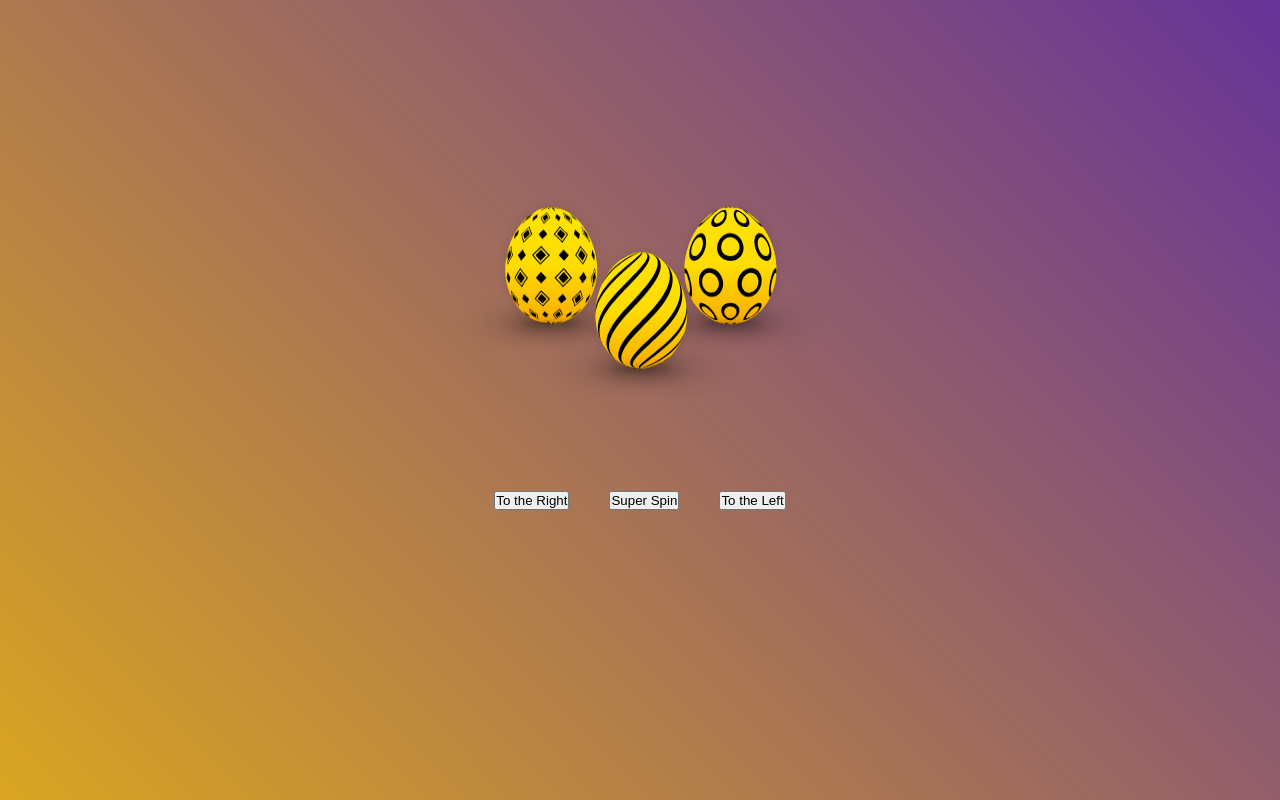
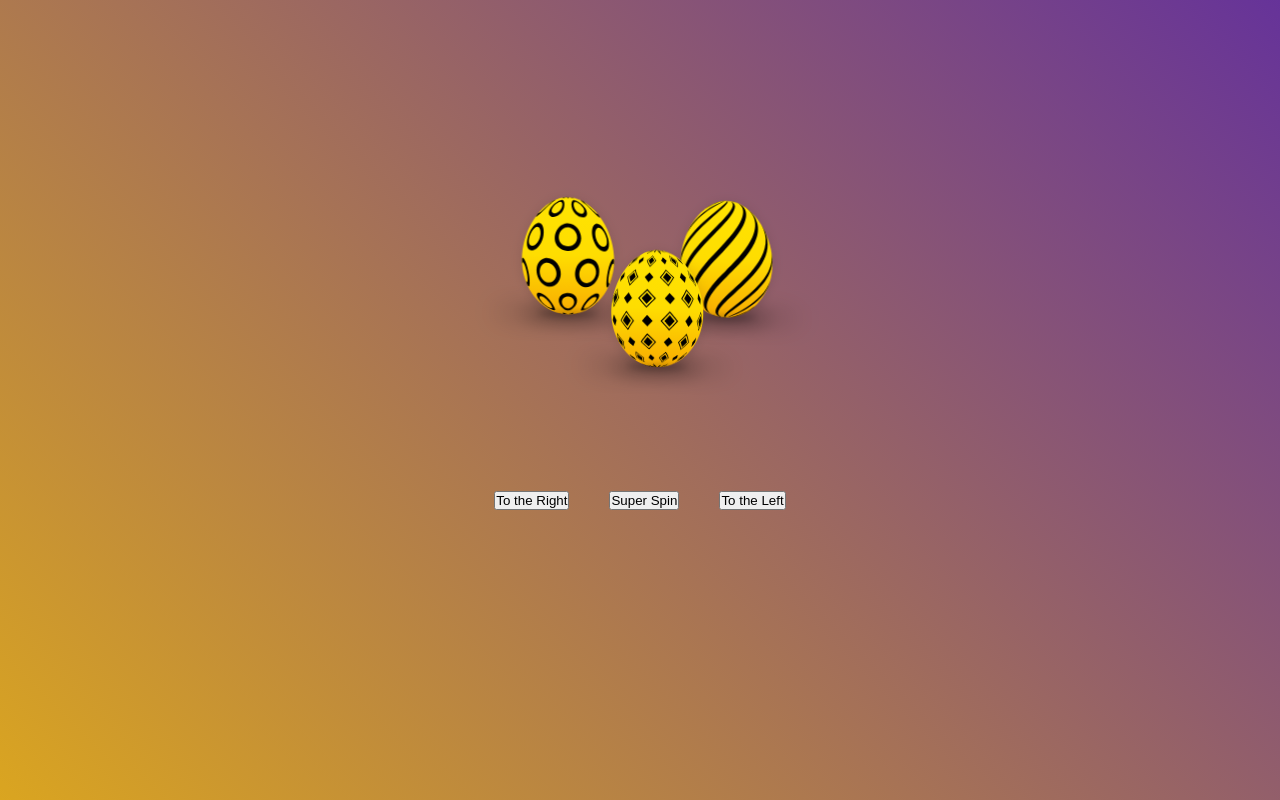
Before and after one commit to Bankon1/spinning-eggs, a plain HTML site: page index.html in a window 1280 px wide. Both pictures are taken after a click on the button "Super Spin". Drawn offline with Linux system fonts and the light colour scheme.

Commit message:
Added random spinning

```diff
--- a/main.js
+++ b/main.js
@@ -1,6 +1,10 @@
 const btnLeft = document.querySelector(".btn-left");
 const btnRight = document.querySelector(".btn-right");
 const btnRandomSpin = document.querySelector(".random-spin-btn");
+
+async function delay(ms) {
+  return new Promise((resolve) => setTimeout(resolve, ms));
+}
 
 let position = 1;
 const time = "1.5s";
@@ -76,27 +80,47 @@ function rotateEggsToRight() {
   }
 }
 
-function randomSpin() {
+async function randomSpin() {
   const time = "2s";
   const plate = document.querySelector(".plate");
   const electrons = document.querySelectorAll(".electron");
-  plate.style.animation = `plateFullTurn ${time} linear forwards`;
-  electrons.forEach(
-    (electron) =>
-      (electron.style.animation = `itemFullTurn ${time} linear forwards`)
-  );
-  plate.addEventListener(
-    "animationend",
+
+  const additionalThirdTurns = Math.floor(Math.random() * 3) + 1;
+  let currentState = 0;
+
+  const states = [
     () => {
-      plate.style.animation = "";
-      electrons.forEach((electron) => (electron.style.animation = ""));
+      plate.style.animation = `plateThreeThirdLeftTurn ${time} linear forwards`;
+      electrons.forEach(
+        (electron) =>
+          (electron.style.animation = `itemThreeThirdLeftTurn ${time} linear forwards`)
+      );
     },
-    {
-      once: true,
-    }
-  );
 
+    () => {
+      plate.style.animation = `plateTwoThirdLeftTurn ${time} linear forwards`;
+      electrons.forEach(
+        (electron) =>
+          (electron.style.animation = `itemTwoThirdLeftTurn ${time} linear forwards`)
+      );
+    },
+    () => {
+      plate.style.animation = `plateOneThirdLeftTurn ${time} linear forwards`;
+      electrons.forEach(
+        (electron) =>
+          (electron.style.animation = `itemOneThirdLeftTurn ${time} linear forwards`)
+      );
+    },
+  ];
 
+  const animateToNextState = () => {
+    requestAnimationFrame(() => {
+      states[++currentState % states.length]();
+    });
+  };
+
+  plate.addEventListener("animationend", () => animateToNextState());
+  animateToNextState();
 }
 
 btnLeft.addEventListener("click", rotateEggsToLeft);
--- a/style.css
+++ b/style.css
@@ -43,6 +43,7 @@ body {
   margin: auto;
   transform-style: preserve-3d;
   transform: rotateX(70deg);
+  will-change: transform;
 }
 
 .plate {
@@ -50,6 +51,7 @@ body {
   width: 100%;
   height: 100%;
   transform-style: preserve-3d;
+  will-change: transform;
 }
 .electron {
   position: absolute;
@@ -61,6 +63,7 @@ body {
   transform: rotateX(-90deg);
   transform-style: preserve-3d;
   z-index: 100;
+  will-change: transform;
 }
 
 .electron1 {
@@ -85,6 +88,7 @@ body {
   height: var(--size);
   bottom: calc(var(--size) * -0.2);
   right: calc(var(--size) * -0.5);
+  will-change: transform;
 }
 
 /* One Third Left Turn */
```
